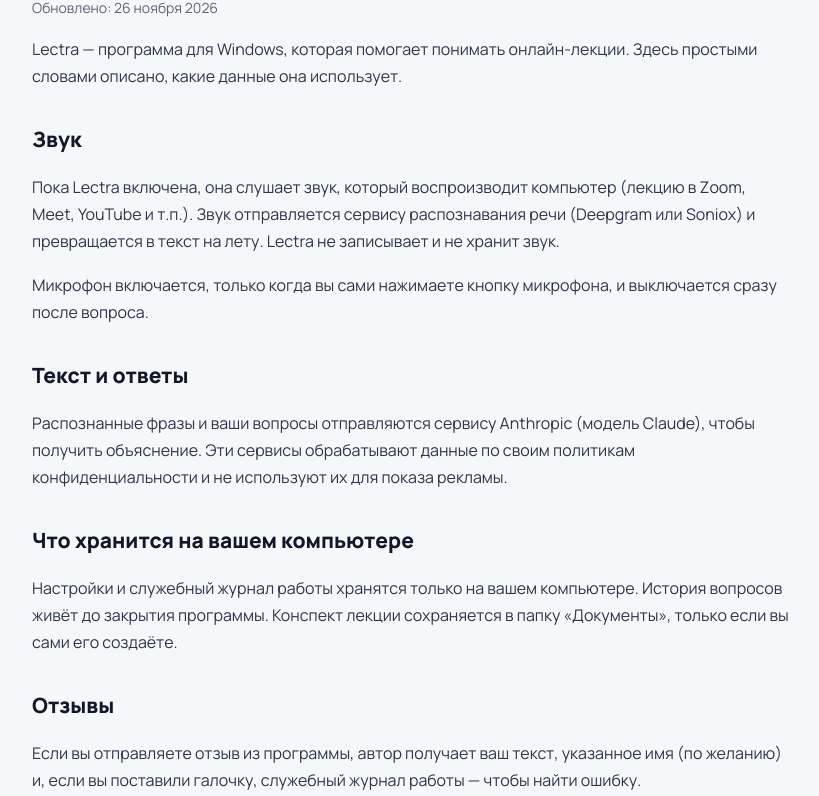
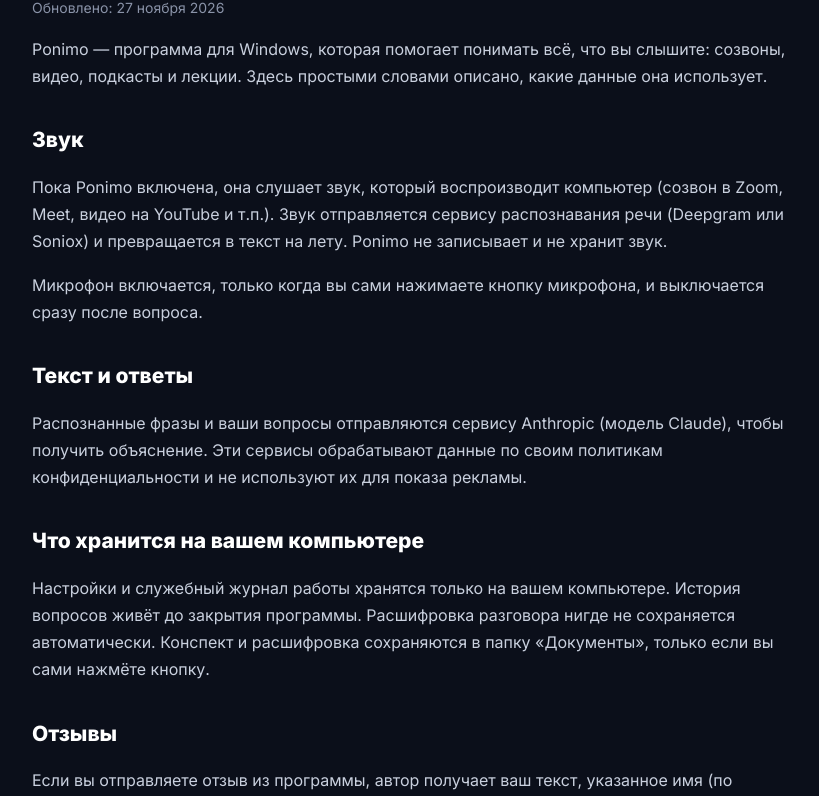
Before and after one commit to valeriylevchenko17-jpg/valeriylevchenko17-jpg.github.io, a plain HTML site: page privacy.html in a window 1280 px wide. Shown: the part 151-947 px from the top of the page, without its empty margins (228-1047 px from the left). Drawn offline with Linux system fonts and the light colour scheme.

Commit message:
Update privacy.html

```diff
--- a/privacy.html
+++ b/privacy.html
@@ -3,33 +3,33 @@
 <head>
 <meta charset="utf-8">
 <meta name="viewport" content="width=device-width, initial-scale=1">
-<title>Политика конфиденциальности — Lectra</title>
+<title>Политика конфиденциальности — Ponimo</title>
 <link rel="icon" href="favicon.ico">
-<link href="https://fonts.googleapis.com/css2?family=Manrope:wght@400;600;800&display=swap" rel="stylesheet">
+<link href="https://fonts.googleapis.com/css2?family=Inter:wght@400;600;800&display=swap" rel="stylesheet">
 <style>
-body{margin:0;background:#F5F7FB;font-family:Manrope,system-ui,sans-serif;color:#2E3646;line-height:1.7}
+body{margin:0;background:#0B0F1A;font-family:Inter,system-ui,sans-serif;color:#C9D0DE;line-height:1.7}
 main{max-width:760px;margin:0 auto;padding:32px 24px 64px}
-h1{color:#121826;font-size:36px;line-height:1.2;margin:24px 0 8px} h2{color:#121826;font-size:21px;margin:32px 0 8px}
-a{color:#3B5BDB} .muted{color:#5B6475;font-size:14px}
+h1{color:#fff;font-size:36px;line-height:1.2;margin:24px 0 8px} h2{color:#fff;font-size:21px;margin:32px 0 8px}
+a{color:#C6F36B} .muted{color:#8A93A8;font-size:14px}
 </style>
 </head>
 <body>
 <main>
-<a href="index.html" style="font-weight:800;text-decoration:none;color:#121826;font-size:20px">← Lectra</a>
+<a href="index.html" style="font-weight:800;text-decoration:none;color:#121826;font-size:20px">← Ponimo</a>
 <h1>Политика конфиденциальности</h1>
-<p class="muted">Обновлено: 26 ноября 2026</p>
+<p class="muted">Обновлено: 27 ноября 2026</p>
 
-<p>Lectra — программа для Windows, которая помогает понимать онлайн-лекции. Здесь простыми словами описано, какие данные она использует.</p>
+<p>Ponimo — программа для Windows, которая помогает понимать всё, что вы слышите: созвоны, видео, подкасты и лекции. Здесь простыми словами описано, какие данные она использует.</p>
 <h2>Звук</h2>
-<p>Пока Lectra включена, она слушает звук, который воспроизводит компьютер (лекцию в Zoom, Meet, YouTube и т.п.). Звук отправляется сервису распознавания речи (Deepgram или Soniox) и превращается в текст на лету. Lectra не записывает и не хранит звук.</p>
+<p>Пока Ponimo включена, она слушает звук, который воспроизводит компьютер (созвон в Zoom, Meet, видео на YouTube и т.п.). Звук отправляется сервису распознавания речи (Deepgram или Soniox) и превращается в текст на лету. Ponimo не записывает и не хранит звук.</p>
 <p>Микрофон включается, только когда вы сами нажимаете кнопку микрофона, и выключается сразу после вопроса.</p>
 <h2>Текст и ответы</h2>
 <p>Распознанные фразы и ваши вопросы отправляются сервису Anthropic (модель Claude), чтобы получить объяснение. Эти сервисы обрабатывают данные по своим политикам конфиденциальности и не используют их для показа рекламы.</p>
 <h2>Что хранится на вашем компьютере</h2>
-<p>Настройки и служебный журнал работы хранятся только на вашем компьютере. История вопросов живёт до закрытия программы. Конспект лекции сохраняется в папку «Документы», только если вы сами его создаёте.</p>
+<p>Настройки и служебный журнал работы хранятся только на вашем компьютере. История вопросов живёт до закрытия программы. Расшифровка разговора нигде не сохраняется автоматически. Конспект и расшифровка сохраняются в папку «Документы», только если вы сами нажмёте кнопку.</p>
 <h2>Отзывы</h2>
 <p>Если вы отправляете отзыв из программы, автор получает ваш текст, указанное имя (по желанию) и, если вы поставили галочку, служебный журнал работы — чтобы найти ошибку.</p>
-<h2>Чего Lectra не делает</h2>
+<h2>Чего Ponimo не делает</h2>
 <p>Не собирает пароли и личные файлы, не продаёт данные, не показывает рекламу, не прячется от демонстрации экрана.</p>
 <h2>Вопросы</h2>
 <p>Напишите через кнопку «Отзыв» в программе.</p>
```
